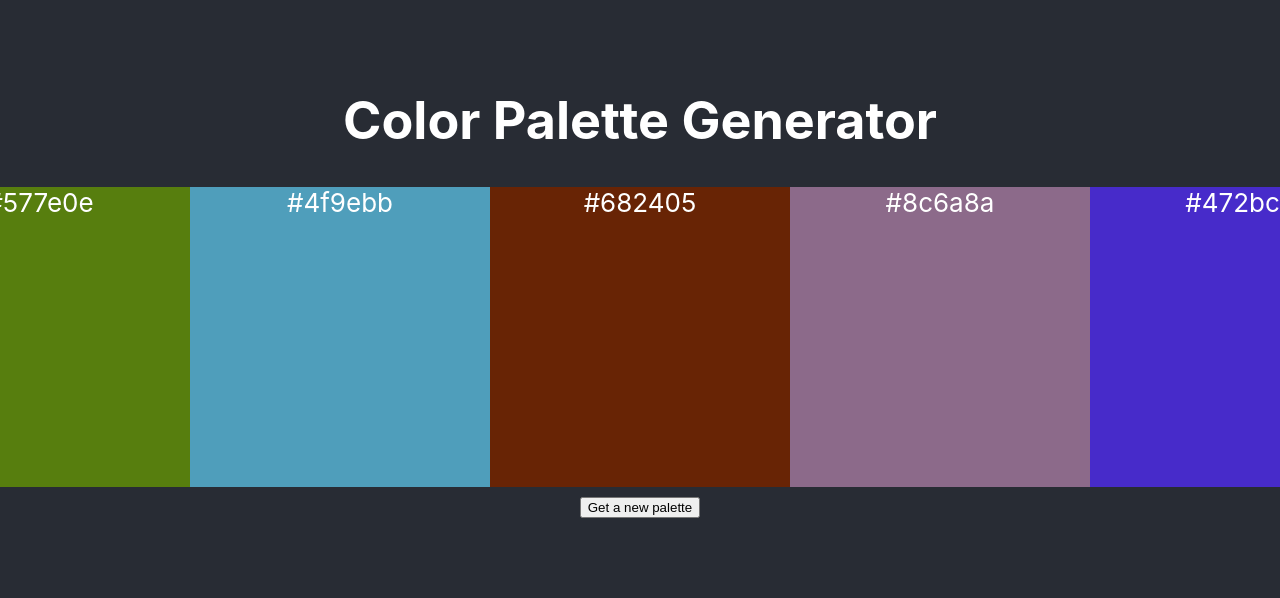
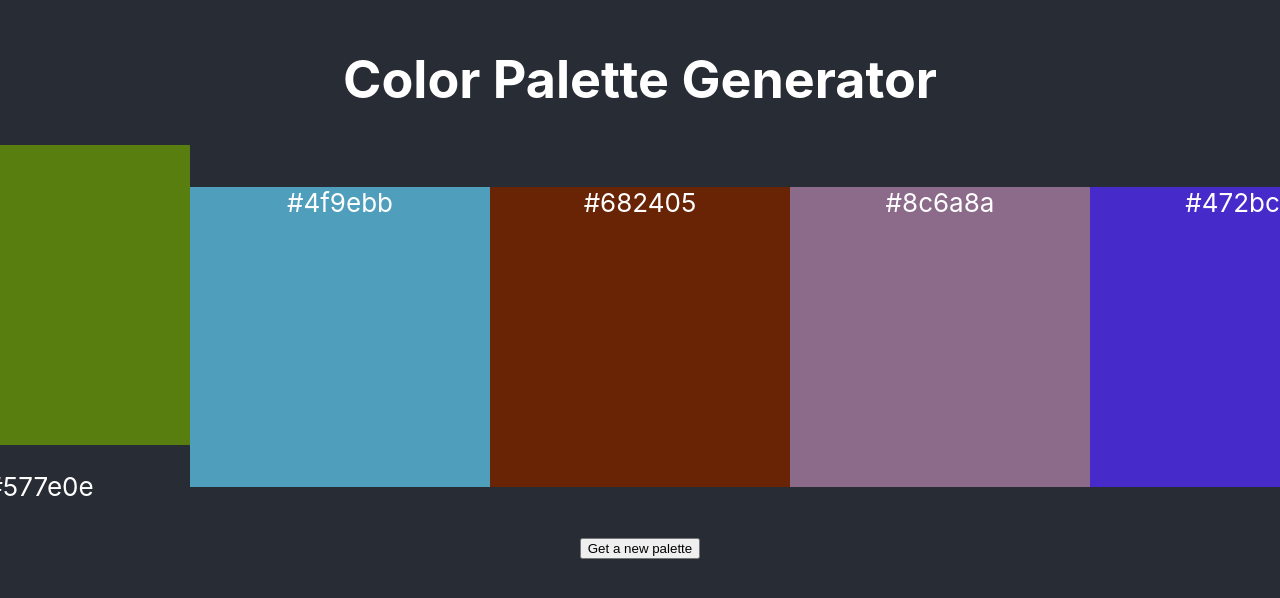
Before and after one commit to Robertcego/react-color-palette-generator, a React (Create React App) app: page / in a window 1280 px wide. Shown: the part 114-712 px from the top of the page. Built offline with nearby package versions, Linux system fonts and the light colour scheme.

Commit message:
Updated readme

```diff
--- a/src/components/ColorCard.jsx
+++ b/src/components/ColorCard.jsx
@@ -14,14 +14,15 @@ function ColorCard({ colors }) {
           key={i}
           className='color-card'
         >
+          <div>
             <div
               style={{
                 backgroundColor: `${color.color1}`,
                 height: '300px',
                 width: '300px',
               }}
-          >
-            {color.color1}
+            ></div>
+            <p>{color.color1}</p>
           </div>
           <div
             style={{
```
Also changed, not shown: 1 other file (tests, documents, lock files or other folders). Lines whose indentation alone changed are shown as unchanged.
